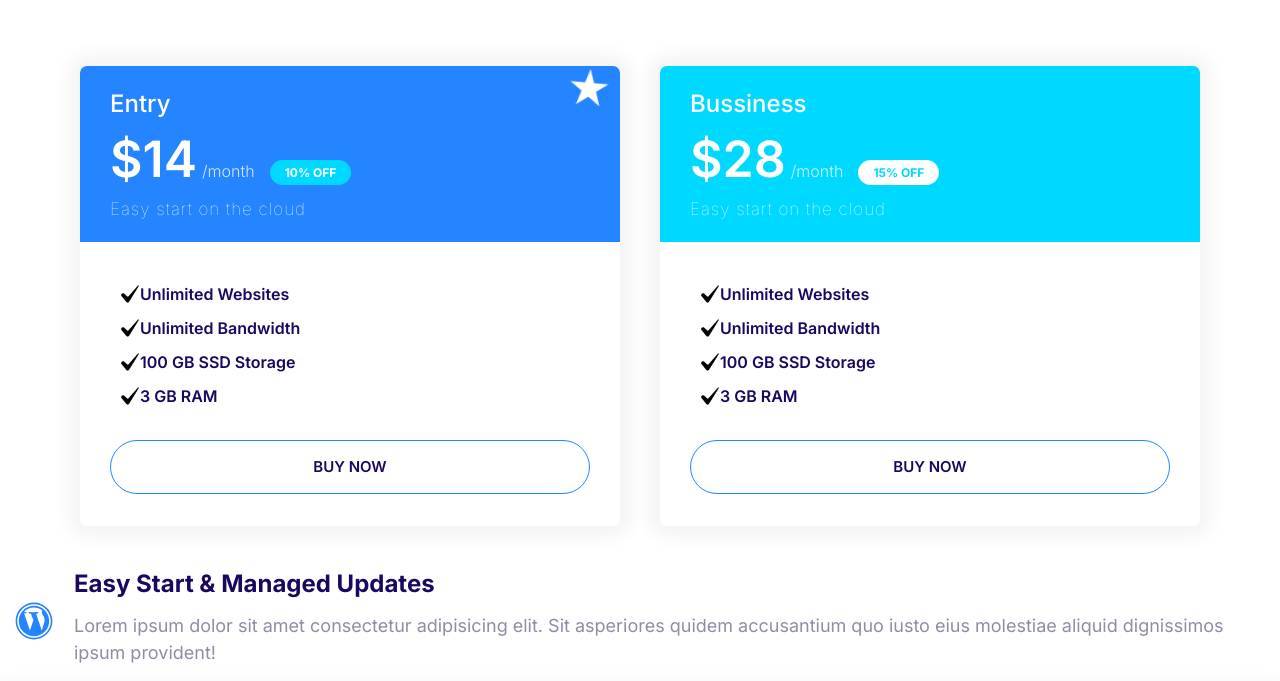
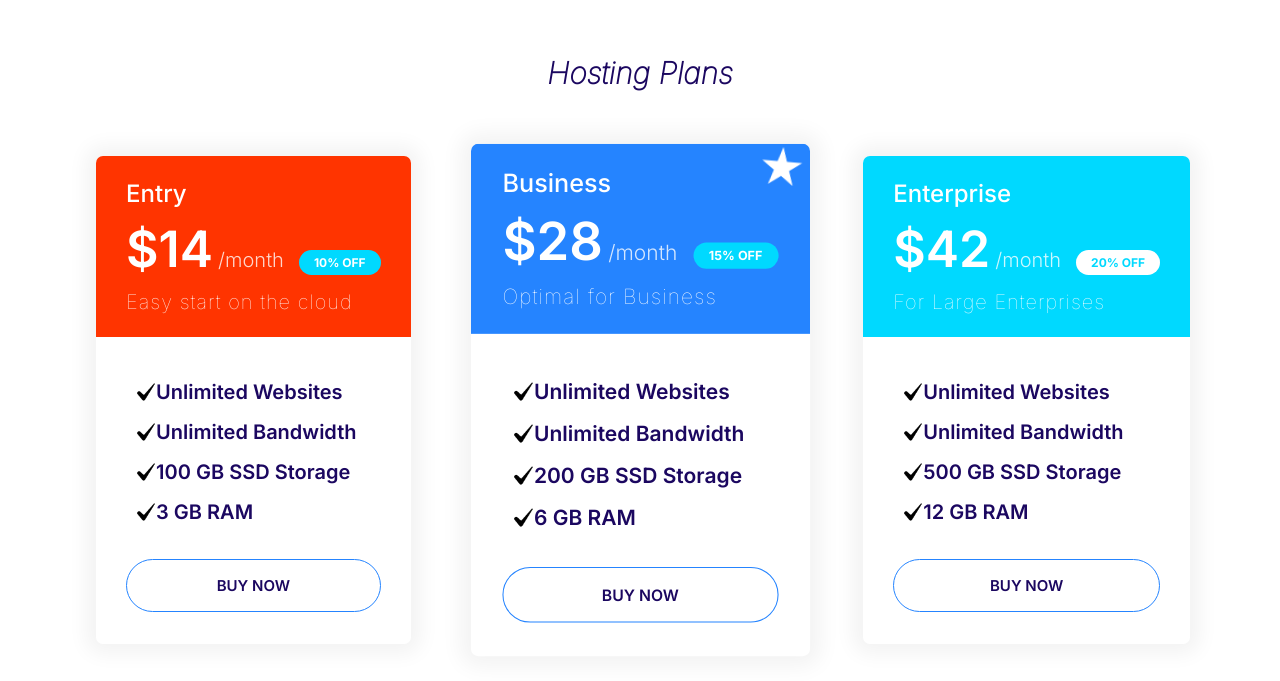
Before and after one commit to dguzja/moshify, a plain HTML site: page index.html in a window 1280 px wide. Shown: the part 1013-1694 px from the top of the page. Drawn offline with Linux system fonts and the light colour scheme.

Commit message:
Bild the plan section

```diff
--- a/css/styles.css
+++ b/css/styles.css
@@ -383,7 +383,7 @@ a {
 /* Plans */
 .plan-container {
     display: grid;
-    grid-template-columns: repeat(2, 1fr);
+    grid-template-columns: repeat(3, 1fr);
     gap: 4rem;
     padding: 4rem;
     max-width: 1200px;
@@ -391,11 +391,21 @@ a {
 }
 
 .plan {
-    transition: transform 0.2s ease-in;
+    transition: transform 0.3s ease-in-out;
+    max-width: 400px;
+    margin: 0 auto;
 }
 
 .plan:hover {
+    transform: translateY(-10px);
+}
+
+.plan--popular {
     transform: scale(1.05);
+}
+
+.plan--popular:hover {
+    transform: scale(1.05) translateY(-10px);
 }
 
 .plan__name {
@@ -423,6 +433,7 @@ a {
     letter-spacing: 1px;
     display: block;
 }
+
 .plan .list__item {
     margin-bottom: 1rem;
 }
@@ -452,32 +463,33 @@ a {
     }
 }
 
-@media screen and (min-width: 1024px) {
-    .plan--name {
-        font-size: 1.4rem;
+@media screen and (max-width: 1024px) {
+    .plan-container {
+        grid-template-columns: repeat(2, 1fr);
+        gap: 2rem;
+        padding: 2rem;
     }
 
-    .plan__price {
-        font-size: 5rem;
+    .plan--popular {
+        grid-column: 1 / -1;
+        transform: scale(1);
     }
 
-    .plan__billing-cycle {
-        font-size: 1.6rem;
-    }
-
-    .plan__description {
-        font-size: 1.7rem;
-    }
-
-    .plan .list__item {
-        font-size: 1.6rem;
+    .plan--popular:hover {
+        transform: translateY(-10px);
     }
 }
 
 @media screen and (max-width: 768px) {
     .plan-container {
         grid-template-columns: 1fr;
-        padding: 2rem;
+        padding: 1rem;
+        gap: 6rem;
+    }
+
+    .plan {
+        max-width: 100%;
+        padding: 0 1rem;
     }
 }
 
--- a/index.html
+++ b/index.html
@@ -71,9 +71,10 @@
     </section>
     <br>
 
+    <h2 style="text-align: center; font-size: 3rem; font-weight: 600; margin-bottom: 2rem; font-style: italic;">Hosting Plans</h2>
     <div class="plan-container">
-        <div class="plan plan--popular">
-            <div class="card card--primary">
+        <div class="plan">
+            <div class="card card--accent">
                 <header class="card__header">
                     <h3 class="plan__name">Entry</h3>
                     <span class="plan__price">$14</span>
@@ -93,21 +94,42 @@
             </div>
         </div>
 
-        <div class="plan plan--secondary">
-            <div class="card card--secondary">
+        <div class="plan plan--popular">
+            <div class="card card--primary">
                 <header class="card__header">
-                    <h3 class="plan__name">Bussiness</h3>
+                    <h3 class="plan__name">Business</h3>
                     <span class="plan__price">$28</span>
                     <span class="plan__billing-cycle">/month</span>
                     <span class="badge badge--secondary badge--small">15% OFF</span>
-                    <span class="plan__description">Easy start on the cloud</span>
+                    <span class="plan__description">Optimal for Business</span>
                 </header>
                 <div class="card__body">
                     <ul class="list list--tick">
                         <li class="list__item">Unlimited Websites</li>
                         <li class="list__item">Unlimited Bandwidth</li>
-                        <li class="list__item">100 GB SSD Storage</li>
-                        <li class="list__item">3 GB RAM</li>
+                        <li class="list__item">200 GB SSD Storage</li>
+                        <li class="list__item">6 GB RAM</li>
+                    </ul>
+                    <button class="btn btn--outline btn--block">BUY NOW</button>
+                </div>
+            </div>
+        </div>
+
+        <div class="plan">
+            <div class="card card--secondary">
+                <header class="card__header">
+                    <h3 class="plan__name">Enterprise</h3>
+                    <span class="plan__price">$42</span>
+                    <span class="plan__billing-cycle">/month</span>
+                    <span class="badge badge--secondary badge--small">20% OFF</span>
+                    <span class="plan__description">For Large Enterprises</span>
+                </header>
+                <div class="card__body">
+                    <ul class="list list--tick">
+                        <li class="list__item">Unlimited Websites</li>
+                        <li class="list__item">Unlimited Bandwidth</li>
+                        <li class="list__item">500 GB SSD Storage</li>
+                        <li class="list__item">12 GB RAM</li>
                     </ul>
                     <button class="btn btn--outline btn--block">BUY NOW</button>
                 </div>
```
